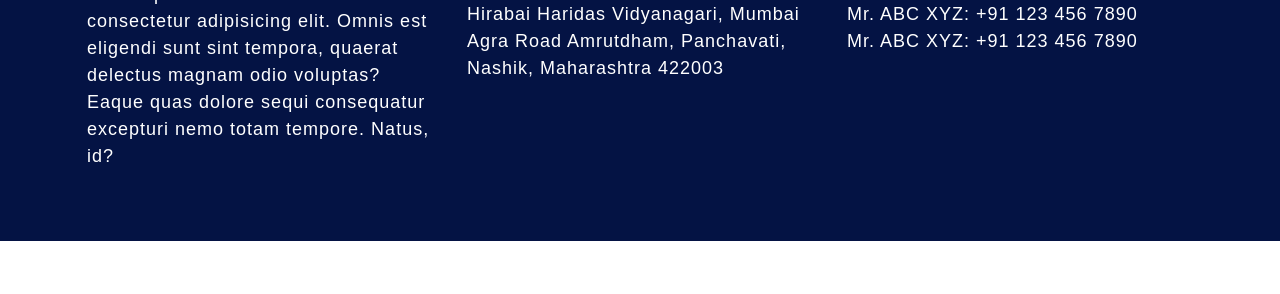
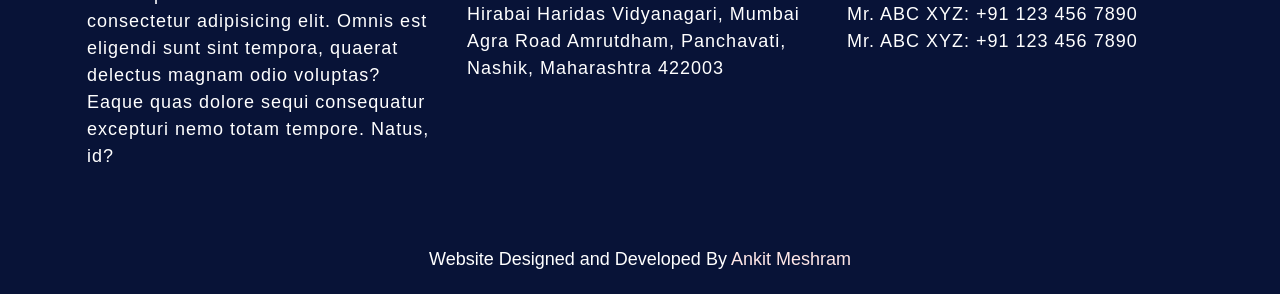
Before and after one commit to ankitdmeshram/ascend-tech-fest, a plain HTML site: page index.html in a window 1280 px wide. Shown: the part 2797-3091 px from the top of the page. Before the commit the page ends 3038 px from the top, so only its background shows below. Drawn offline with nearby package versions, Linux system fonts and the light colour scheme.

Commit message:
Copyright footer added

```diff
--- a/css/style.css
+++ b/css/style.css
@@ -126,7 +126,7 @@
 
 .gs-contact {
     padding: 50px 10px;
-    background: linear-gradient(#041344, #041344);
+    background: linear-gradient(#081337, #081337);
     color: white;
 }
 .gs-contact h2 {
@@ -150,3 +150,17 @@
 .gs-contact h3 {
     font-weight: 600;
 }
+.gs-bottom-footer {
+    padding: 5px;
+    background: linear-gradient(#081337, #081337);
+    color: white;
+    text-align: center;
+}
+.gs-bottom-footer p {
+    font-size: 18px;
+
+}
+.gs-bottom-footer p a {
+    text-decoration: none;
+    color: rgb(255, 231, 231);
+}
--- a/index.html
+++ b/index.html
@@ -244,7 +244,7 @@
         </div>
     </section>
 
-    <section class="gs-contact">
+    <section class="gs-contact" id="contact">
         <div class="container">
             <div class="row">
                 <div class="col-lg-4">
@@ -279,6 +279,16 @@
         </div>
     </section>
 
+    <section class="gs-bottom-footer">
+        <div class="container">
+            <div class="row">
+                <div class="col">
+                    <p>Website Designed and Developed By <a href="https://ankitmeshram.in" target="_blank"> Ankit Meshram</a></p>
+                </div>
+            </div>
+        </div>
+    </section>
+
     <!-- Bootstrap JavaScript Libraries -->
     <script src="https://cdn.jsdelivr.net/npm/@popperjs/core@2.11.6/dist/umd/popper.min.js"
         integrity="sha384-oBqDVmMz9ATKxIep9tiCxS/Z9fNfEXiDAYTujMAeBAsjFuCZSmKbSSUnQlmh/jp3" crossorigin="anonymous">
```
